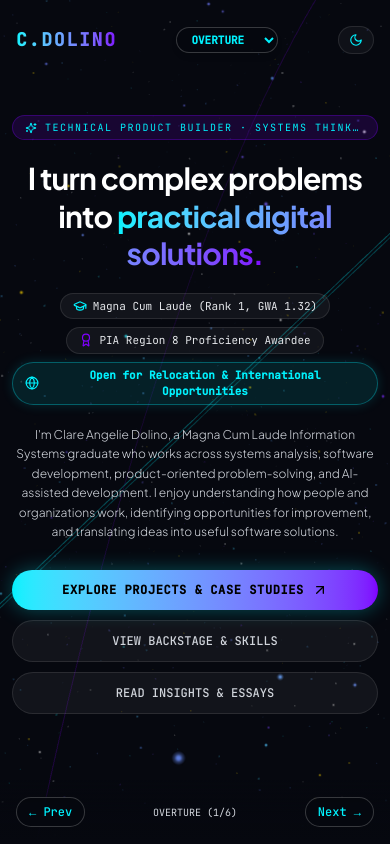
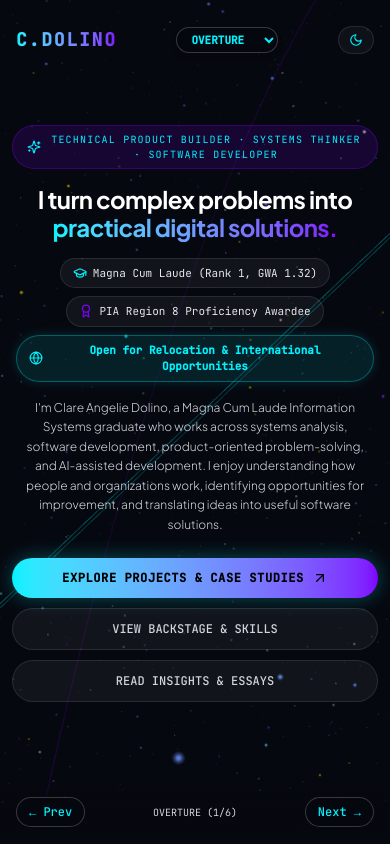
Before and after one commit to claredolino-sys/CLARE-PORTFOLIO, a React (Vite) app: page / in a window 390 px wide. Built offline with nearby package versions, Linux system fonts and the light colour scheme; a web font is replaced by a local one.

Commit message:
fix(ui): improve skill item layout responsiveness
Update skill card container to wrap content and ensure consistent alignment across different screen sizes.

```diff
--- a/src/app/App.tsx
+++ b/src/app/App.tsx
@@ -616,28 +616,28 @@ function SkillItemRow({
         ? "bg-[#00F2FE]/10 border-[#00F2FE] shadow-[0_0_15px_rgba(0,242,254,0.3)]"
         : "bg-white/[0.02] border-white/5 hover:border-[#00F2FE]/40"
     }`}>
-      <div className="flex items-start justify-between gap-2 mb-1.5 min-w-0">
+      <div className="flex flex-wrap items-start justify-between gap-x-2 gap-y-1.5 mb-1.5 min-w-0">
         <div
           onClick={handleCopySkill}
-          className="flex items-center gap-1.5 min-w-0 cursor-pointer group/copy hover:text-[#00F2FE]"
+          className="flex items-start gap-1.5 min-w-0 cursor-pointer group/copy hover:text-[#00F2FE] flex-1 basis-36"
           title="Click to copy skill name to clipboard"
         >
           <SkillIcon name={item.name} className="w-4 h-4 shrink-0 text-[#00F2FE] group-hover/skill:scale-110 transition-transform mt-0.5" />
           <span className="text-xs font-semibold text-white group-hover/skill:text-[#00F2FE] transition-colors leading-snug break-words">
             {item.name}
           </span>
-          <span className="opacity-0 group-hover/skill:opacity-100 transition-opacity p-0.5 text-gray-400 hover:text-[#00F2FE] shrink-0">
+          <span className="opacity-0 group-hover/skill:opacity-100 transition-opacity p-0.5 text-gray-400 hover:text-[#00F2FE] shrink-0 mt-0.5">
             {copied ? <Check className="w-3 h-3 text-[#00F2FE]" /> : <Copy className="w-3 h-3" />}
           </span>
         </div>
 
-        <div className="flex items-center gap-1 shrink-0">
+        <div className="flex items-center gap-1 shrink-0 ml-auto">
           {copied ? (
             <span className="px-2 py-0.5 rounded bg-[#00F2FE]/20 border border-[#00F2FE]/50 text-[9px] font-mono text-[#00F2FE] font-bold uppercase animate-pulse">
               ✓ Copied!
             </span>
           ) : (
-            <span className="px-2 py-0.5 rounded bg-white/5 border border-white/10 text-[9px] font-mono text-gray-300 uppercase shrink-0 whitespace-nowrap">
+            <span className="px-2 py-0.5 rounded bg-white/5 border border-white/10 text-[9px] font-mono text-gray-300 uppercase shrink-0 whitespace-nowrap leading-tight tracking-tight">
               {item.proofBadge}
             </span>
           )}
@@ -2095,33 +2095,39 @@ export default function App() {
               className="absolute inset-0 w-full h-full pt-24 sm:pt-28 pb-28 sm:pb-36 px-3 sm:px-6 md:px-8 overflow-y-auto no-scrollbar flex flex-col pointer-events-auto"
             >
           <TiltWrapper className="my-auto" maxTilt={0.8}>
-            <div className="text-center max-w-4xl mx-auto space-y-5 sm:space-y-6">
-              <div className="inline-flex items-center gap-2 px-3 py-1 rounded-full bg-[#7F00FF]/15 border border-[#7F00FF]/30 text-[#00F2FE] font-mono text-[10px] sm:text-[11px] uppercase tracking-[0.15em] max-w-full truncate">
-                <Sparkles className="w-3 h-3 text-[#00F2FE] shrink-0" />
-                <span className="truncate">Technical Product Builder · Systems Thinker · Software Developer</span>
+            <div className="text-center max-w-4xl mx-auto space-y-4 sm:space-y-6">
+              {/* Role badge */}
+              <div className="inline-flex items-center gap-2 px-3.5 py-1.5 rounded-full bg-[#7F00FF]/15 border border-[#7F00FF]/30 text-[#00F2FE] font-mono text-[10px] sm:text-xs uppercase tracking-[0.12em] max-w-full">
+                <Sparkles className="w-3.5 h-3.5 text-[#00F2FE] shrink-0" />
+                <span className="whitespace-normal break-words text-center">Technical Product Builder · Systems Thinker · Software Developer</span>
               </div>
 
-              <h1 className="text-3xl sm:text-5xl md:text-6xl lg:text-7xl font-bold leading-tight tracking-tight break-words">
+              {/* Main Headline */}
+              <h1 className="text-2xl sm:text-4xl md:text-5xl lg:text-6xl font-extrabold leading-[1.18] sm:leading-[1.16] tracking-tight break-words px-2">
                 I turn complex problems into<br className="hidden sm:inline" />{" "}
-                <span className="text-transparent bg-clip-text bg-gradient-to-r from-[#00F2FE] to-[#7F00FF]">practical digital solutions.</span>
+                <span className="text-transparent bg-clip-text bg-gradient-to-r from-[#00F2FE] to-[#7F00FF] inline-block">
+                  practical digital solutions.
+                </span>
               </h1>
 
-              <div className="flex flex-wrap items-center justify-center gap-2 max-w-3xl mx-auto">
-                <span className="inline-flex items-center gap-1.5 px-3 py-1 rounded-full bg-white/[0.05] border border-white/10 text-gray-200 font-mono text-[11px] sm:text-xs">
+              {/* Honor & Relocation Badges */}
+              <div className="flex flex-wrap items-center justify-center gap-2 sm:gap-2.5 max-w-3xl mx-auto px-1">
+                <span className="inline-flex items-center gap-1.5 px-3 py-1.5 rounded-full bg-white/[0.05] border border-white/10 text-gray-200 font-mono text-[11px] sm:text-xs">
                   <GraduationCap className="w-3.5 h-3.5 text-[#00F2FE] shrink-0" />
                   <span>Magna Cum Laude (Rank 1, GWA 1.32)</span>
                 </span>
-                <span className="inline-flex items-center gap-1.5 px-3 py-1 rounded-full bg-white/[0.05] border border-white/10 text-gray-200 font-mono text-[11px] sm:text-xs">
+                <span className="inline-flex items-center gap-1.5 px-3 py-1.5 rounded-full bg-white/[0.05] border border-white/10 text-gray-200 font-mono text-[11px] sm:text-xs">
                   <Award className="w-3.5 h-3.5 text-[#7F00FF] shrink-0" />
                   <span>PIA Region 8 Proficiency Awardee</span>
                 </span>
-                <span className="inline-flex items-center gap-1.5 px-3 py-1 rounded-full bg-[#00F2FE]/10 border border-[#00F2FE]/30 text-[#00F2FE] font-mono text-[11px] sm:text-xs font-semibold shadow-[0_0_12px_rgba(0,242,254,0.15)]">
+                <span className="inline-flex items-center gap-1.5 px-3 py-1.5 rounded-full bg-[#00F2FE]/10 border border-[#00F2FE]/30 text-[#00F2FE] font-mono text-[11px] sm:text-xs font-semibold shadow-[0_0_12px_rgba(0,242,254,0.15)]">
                   <Globe className="w-3.5 h-3.5 text-[#00F2FE] shrink-0" />
                   <span>Open for Relocation &amp; International Opportunities</span>
                 </span>
               </div>
 
-              <p className="text-gray-300 text-xs sm:text-sm md:text-base font-light max-w-3xl mx-auto leading-relaxed">
+              {/* Bio Paragraph */}
+              <p className="text-gray-300 text-xs sm:text-sm md:text-base font-light max-w-3xl mx-auto leading-relaxed sm:leading-loose px-2 sm:px-4">
                 I'm Clare Angelie Dolino, a Magna Cum Laude Information Systems graduate who works across systems analysis, software development, product-oriented problem-solving, and AI-assisted development. I enjoy understanding how people and organizations work, identifying opportunities for improvement, and translating ideas into useful software solutions.
               </p>
 
```
